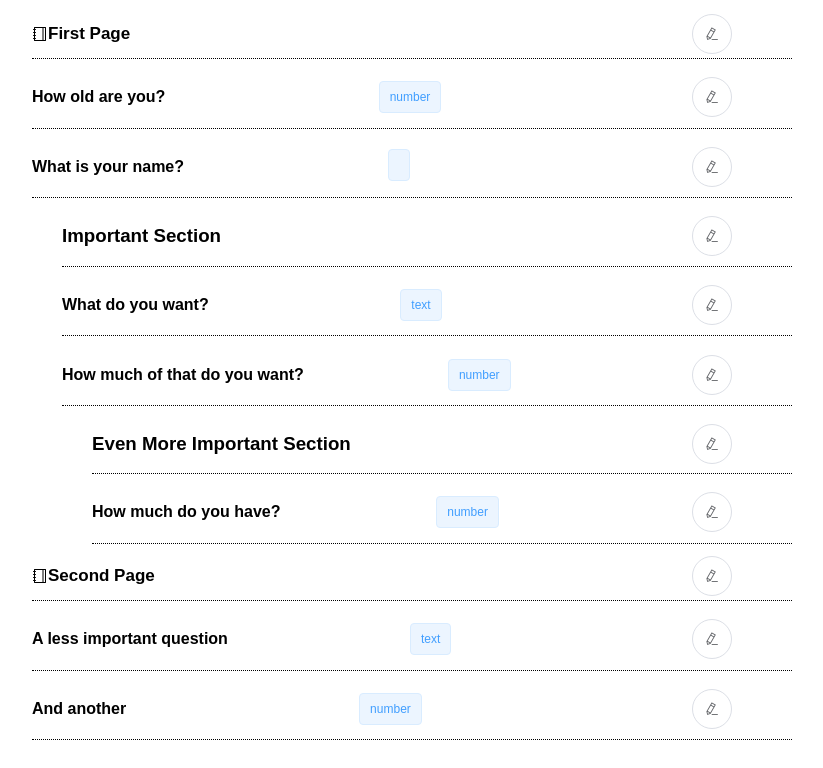
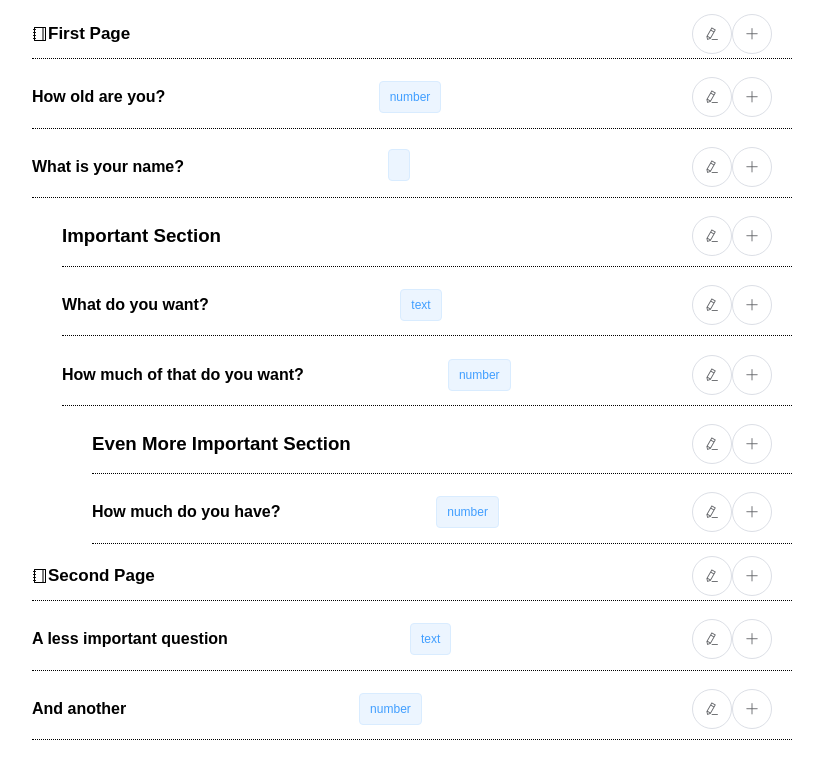
Before and after one commit to zaramme/vue-form-builder, a Vue app: page /#/ in a window 1280 px wide. Shown: the top 768 px of the page, without its empty margins (228-1051 px from the left). Built offline with nearby package versions, Linux system fonts and the light colour scheme.

Commit message:
- add function to append new row

```diff
--- a/src/components/ZFormContainer.vue
+++ b/src/components/ZFormContainer.vue
@@ -1,7 +1,13 @@
 <template>
 <div>
 <template v-for="(entity,index) in value">
-  <component :is="getComponentNameFrom(entity.type)" v-model="value[index]" :key="entity.uuid"></component>
+  <component
+    :is="getComponentNameFrom(entity.type)"
+    v-model="value[index]"
+    :key="entity.uuid"
+    @add="addSiblingRow"
+    :index-of-raw="index"
+  ></component>
 </template>
 </div>
 </template>
@@ -10,13 +16,18 @@
 import ZPage from './ZPage'
 import ZSection from './ZSection'
 import ZQuestion from './ZQuestion'
-import UuidGeneratableMixin from '@/mixins/UuidGeneratableMixin'
+import AddableMixin from '@/mixins/AddableMixin'
 
 export default {
   name: 'ZFormContainer',
-  mixins: [UuidGeneratableMixin],
+  mixins: [AddableMixin],
   components:{ZPage, ZSection, ZQuestion},
-  props: ['value'],
+  props: ['value', 'addable'],
+  data(){
+    return {
+      'add_button_value': null
+    }
+  },
   methods:{
     getComponentNameFrom(type){
       if(type === 'page'){
--- a/src/components/ZPage.vue
+++ b/src/components/ZPage.vue
@@ -16,6 +16,14 @@
     <h2>{{value.title}}</h2>
     <div class="editbox">
       <el-button icon="el-icon-edit" @click="edit" circle></el-button>
+      <el-dropdown @command="addNewRow">
+        <el-button icon="el-icon-plus" circle></el-button>
+        <el-dropdown-menu>
+          <el-dropdown-item command="page">Add new page</el-dropdown-item>
+          <el-dropdown-item command="section">Add new section inside this page</el-dropdown-item>
+          <el-dropdown-item command="question">Add new question inside this page</el-dropdown-item>
+        </el-dropdown-menu>
+      </el-dropdown>
     </div>
   </template>
   </div>
@@ -26,15 +34,42 @@
 <script>
 import ZFormContainer from './ZFormContainer'
 import EditableMixin from '@/mixins/EditableMixin'
+import AddableMixin from '@/mixins/AddableMixin'
 
 export default {
   name: 'ZPage',
-  mixins: [EditableMixin],
-  props:['value'],
+  mixins: [
+    EditableMixin,
+    AddableMixin
+  ],
+  props:[
+    'value',
+    'indexOfRaw'
+  ],
   components:{
     // to avoid curculer refellence, import dinamicly
     ZFormContainer: () => import('./ZFormContainer')
   },
+  methods:{
+    addNewRow(command){
+      if(command==='page'){
+        this.$emit('add',{
+          type: 'page',
+        }, this.indexOfRaw)
+        return
+      }
+      if(command==='section'){
+        this.addChildRow({
+          type: 'section'
+        })
+      }
+      if(command==='question'){
+        this.addChildRow({
+          type: 'question'
+        })
+      }
+    }
+  }
 }
 </script>
 
--- a/src/components/ZQuestion.vue
+++ b/src/components/ZQuestion.vue
@@ -18,19 +18,32 @@
       <el-button icon="el-icon-check" circle @click="save"></el-button>
       <el-button icon="el-icon-close" circle @click="cancelEdit"></el-button>
     </template>
-    <el-button v-else icon="el-icon-edit" circle @click="edit"></el-button>
+    <template v-else>
+      <el-button icon="el-icon-edit" circle @click="edit"></el-button>
+      <el-dropdown @command="addNewRow">
+        <el-button icon="el-icon-plus" circle></el-button>
+        <el-dropdown-menu>
+          <el-dropdown-item command="question">Add new question</el-dropdown-item>
+        </el-dropdown-menu>
+      </el-dropdown>
+    </template>
   </div>
 </div>
 </template>
 
 <script>
 import EditableMixin from '@/mixins/EditableMixin'
+import AddableMixin from '@/mixins/AddableMixin'
 
 export default {
   name: 'ZQuestion',
-  mixins:[EditableMixin],
+  mixins: [
+    EditableMixin,
+    AddableMixin
+  ],
   props:[
-    'value'
+    'value',
+    'indexOfRaw'
   ],
   data(){
     return {
@@ -40,7 +53,16 @@ export default {
       ]
     }
   },
-  computed:{},
+  methods:{
+    addNewRow(){
+      this.$emit('add',{
+          type: 'question',
+          response_type: 'number'
+        },
+        this.indexOfRaw
+      )
+    }
+  }
 }
 </script>
 
--- a/src/components/ZSection.vue
+++ b/src/components/ZSection.vue
@@ -14,6 +14,13 @@
       <h3>{{value.title}}</h3>
       <div class="editbox">
         <el-button icon="el-icon-edit" @click="edit" circle></el-button>
+        <el-dropdown @command="addNewRow">
+          <el-button icon="el-icon-plus" circle></el-button>
+          <el-dropdown-menu>
+            <el-dropdown-item command="question">Add new question</el-dropdown-item>
+            <el-dropdown-item command="section">Add new section inside</el-dropdown-item>
+          </el-dropdown-menu>
+        </el-dropdown>
       </div>
     </template>
   </div>
@@ -24,11 +31,18 @@
 <script>
 import ZFormContainer from './ZFormContainer'
 import EditableMixin from '@/mixins/EditableMixin'
+import AddableMixin from '@/mixins/AddableMixin'
 
 export default {
   name: 'ZSection',
-  mixins: [EditableMixin],
-  props:['value'],
+  mixins: [
+    EditableMixin,
+    AddableMixin
+  ],
+  props:[
+    'value',
+    'indexOfRaw'
+  ],
   components:{
     // to avoid curculer refellence, import dinamicly
     ZFormContainer: () => import('./ZFormContainer')
@@ -36,6 +50,20 @@ export default {
   data () {
     return {
       addable:['section', 'question']
+    }
+  },
+  methods:{
+    addNewRow(command){
+      if(command==='section'){
+        this.addChildRow({
+          type: 'section'
+        })
+      }
+      if(command==='question'){
+        this.addChildRow({
+          type: 'question'
+        })
+      }
     }
   }
 }
--- /dev/null
+++ b/src/mixins/AddableMixin.js
@@ -0,0 +1,28 @@
+import UuidGeneratableMixin from '@/mixins/UuidGeneratableMixin'
+export default {
+  mixins:[UuidGeneratableMixin],
+  methods:{
+    addSiblingRow(content, indexToInsert=0){
+      console.log('adding')
+      const newRaw = this._createNewRaw(content)
+      this.value.splice(indexToInsert+1, 0, newRaw)
+    },
+    addChildRow(content, indexToInsert=0){
+      if(!this.value['items']){
+        this.$set(this.value, 'items', [])
+      }
+      const newRaw = this._createNewRaw(content)
+      this.value.items.splice(0, 0, newRaw)
+    },
+    _createNewRaw(content){
+      var newRaw = {
+        "uuid": this.generateUUID(),
+        "title": "new object",
+      }
+      for(let key in content){
+        newRaw[key] = content[key]
+      }
+      return newRaw
+    }
+  }
+}
```
